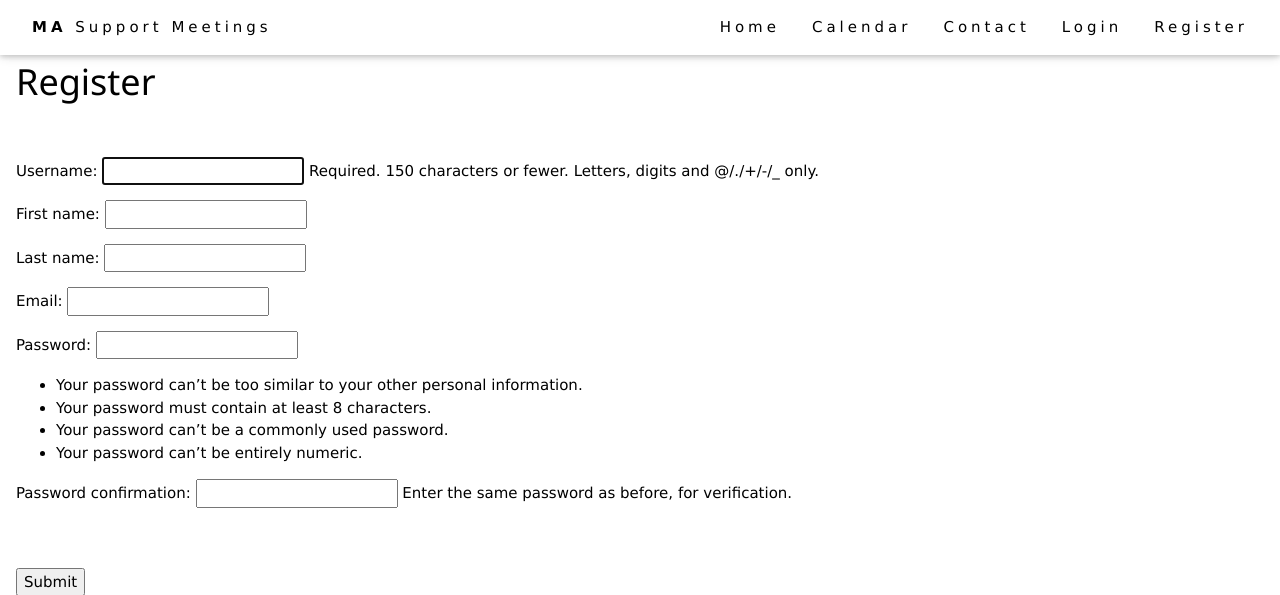
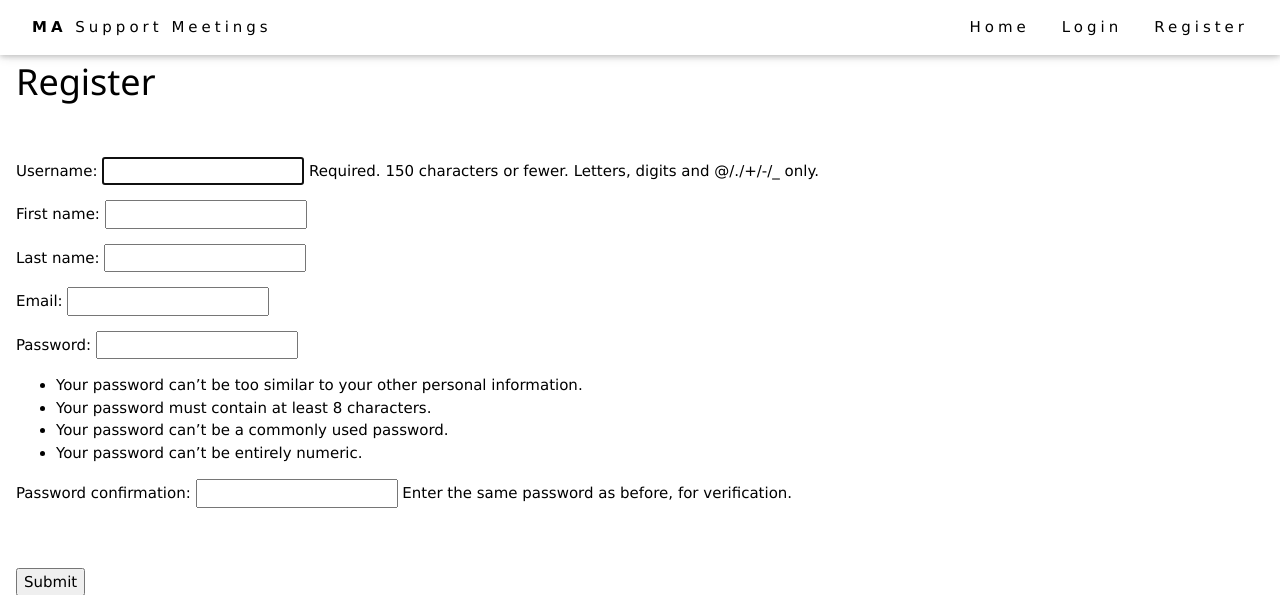
Before and after one commit to nelsonsilva16/MeetingSupportApp, a Django app: page /membros/register_user/ in a window 1280 px wide. Shown: the top 595 px of the page. Run offline with Django 4.2, Linux system fonts and the light colour scheme.

Commit message:
members completos

```diff
--- a/templates/MeetingApp/base.html
+++ b/templates/MeetingApp/base.html
@@ -12,16 +12,20 @@
 <div class="w3-top">
   <div class="w3-bar w3-white w3-wide w3-padding w3-card">
 
-    <a href="#home" class="w3-bar-item w3-button"><b>MA</b> Support Meetings</a>
+    <a href="#home" class="w3-bar-item w3-button"><b>MA</b> Support Meetings </a>
+      {% if user.is_authenticated %}
+        <a class="w3-bar-item "> Olá {{ user }} !</a>
+      {% endif %}
     <!-- Float links to the right. Hide them on small screens -->
     <div class="w3-right w3-hide-small">
-      <a href="#projects" class="w3-bar-item w3-button">Home</a>
-      <a href="#about" class="w3-bar-item w3-button">Calendar</a>
-      <a href="#contact" class="w3-bar-item w3-button">Contact</a>
-
         {% if user.is_authenticated %}
-            <a href="/membros/logout_user" class="w3-bar-item w3-button">Logout</a>
+            <a href="/home" class="w3-bar-item w3-button">Home</a>
+            <a href="/about" class="w3-bar-item w3-button">Calendar</a>
+            <a href="/contact" class="w3-bar-item w3-button">Contact</a>
+            <a href="/membros/logout_user" class="w3-bar-item w3-button">Logout
+            </a>
         {% else %}
+            <a href="/home" class="w3-bar-item w3-button">Home</a>
             <a href="/membros/login_user" class="w3-bar-item w3-button">Login</a>
             <a href="/membros/register_user" class="w3-bar-item w3-button">Register</a>
         {% endif %}
```
